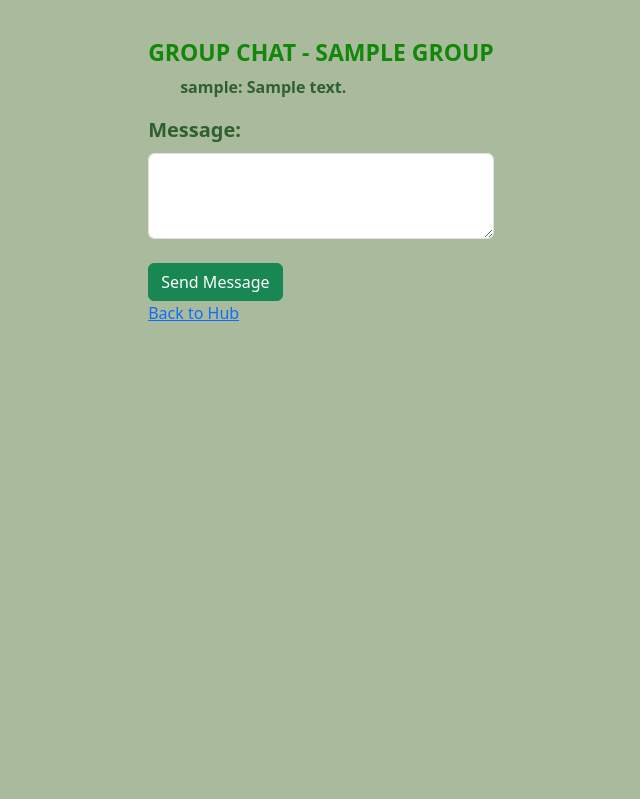
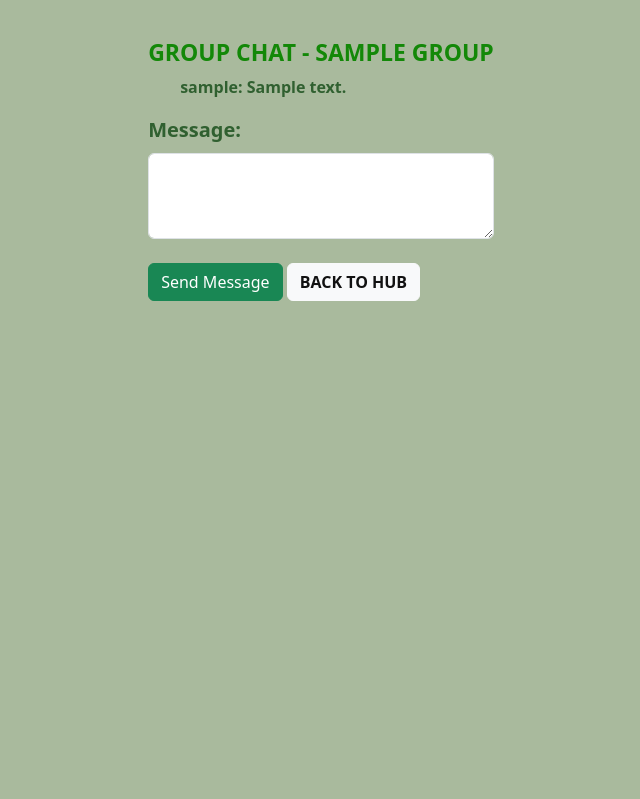
Before and after one commit to Modeste74/TNT, a Flask app: page /group_chat/1/1 in a window 1280 px wide. Shown: the part 107-906 px from the top of the page, without its empty margins (319-959 px from the left). Run offline with Flask 3, Linux system fonts and the light colour scheme; tables that the repository leaves empty hold one stand-in row (values such as "Sample post").

Commit message:
added the styling of about page

```diff
--- a/templates/group_chat.html
+++ b/templates/group_chat.html
@@ -27,7 +27,7 @@
         <button type="submit" class="btn btn-success">Send Message</button>
     </form>
 
-    <p><a href="{{ url_for('hub.hub_display', hub_id=group.hub_id) }}">Back to Hub</a></p>
+    <button class="btn btn-light"><a href="{{ url_for('hub.hub_display', hub_id=group.hub_id) }}">Back to Hub</a></button>
 
     <!-- Add other elements as needed -->
           </article>
```
